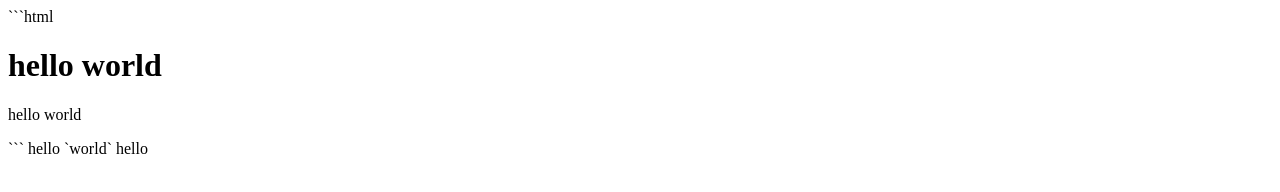
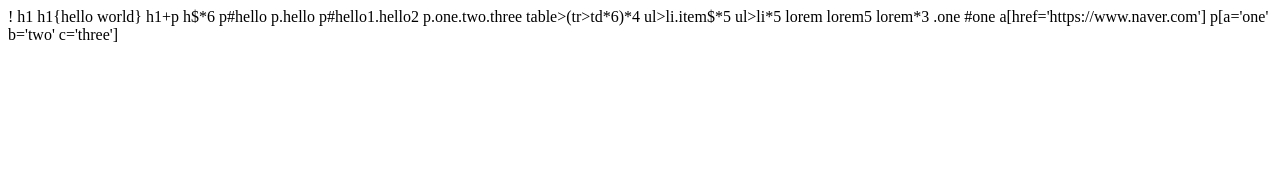
Before and after one commit to planted-ji/samplerepo, a plain HTML site: page index.html in a window 1280 px wide. Drawn offline with Linux system fonts and the light colour scheme.

Commit message:
첫번째 수정

````diff
--- a/index.html
+++ b/index.html
@@ -1,6 +1,70 @@
-```html
-<h1>hello world</h1>
-<p>hello world</p>
-```
-
-hello `world` hello
+<!DOCTYPE html>
+<html lang="en">
+<head>
+    <meta charset="UTF-8">
+    <meta http-equiv="X-UA-Compatible" content="IE=edge">
+    <meta name="viewport" content="width=device-width, initial-scale=1.0">
+    <title>Document</title>
+    <!-- <style>
+        p{
+            pos
+            pos:a
+            t
+            r
+            b
+            l
+            d
+            d:f
+            v
+            m
+            matop
+            mbot
+            mle
+            mri
+            c
+        }
+    </style> -->
+</head>
+<body>
+    !
+    h1
+    h1{hello world}
+    h1+p
+    h$*6
+    p#hello
+    p.hello
+    p#hello1.hello2
+    p.one.two.three
+    table>(tr>td*6)*4
+    ul>li.item$*5
+    ul>li*5
+    lorem
+    <!-- 5개 단어 -->
+    lorem5
+    <!-- 3개 문장 -->
+    lorem*3
+    .one
+    #one
+    a[href='https://www.naver.com']
+    p[a='one' b='two' c='three']
+    <!--
+        단축키
+        - 모든 단축키 : `Ctrl + K + S`
+        - Settings : `Ctrl + ,` (오른쪽 상단에 Settings.json file open으로 좀 더 다양한 커스터마이징 가능)
+        - Sidebar : `Ctrl + B`
+        - Terminal : `Ctrl + Shift + `` (백틱, 틸트, 템플릿리터럴)
+        - Command palette : `Ctrl + Shift + P, F1`
+        - 동시 선택 : `Ctrl + D` (2번 입력, `Ctrl + Shift + D`와 같은 역할)
+        - 동시 수정 : `Ctrl` + `Alt` + `방향키(상, 하)`, `Alt + Click`, `Alt + Shift + Drag`, `Alt + Shift + i`
+        - Quick Open : `Ctrl + P`
+        - 문장의 양 끝 : `Home` / `End`
+        - 코드의 양 끝 : `Ctrl + Home` / `Ctrl + End`
+        - 복사 / 붙여넣기 : `Ctrl + C` / `Ctrl + V` / `Alt + 방향키(위, 아래)`
+        - 단어 복사 : `Ctrl + Shift + 방향키(위, 아래)`
+        - 주석 : `Ctrl + /`
+        - 들여쓰기 / 내어쓰기 : `Ctrl + [` / `Ctrl + ]`, `tab`, `shift + tab`
+        - 한 줄 삭제 : Shift + Del
+        - 파일 생성 : Ctrl + N
+     -->
+</body>
+</html>
````
